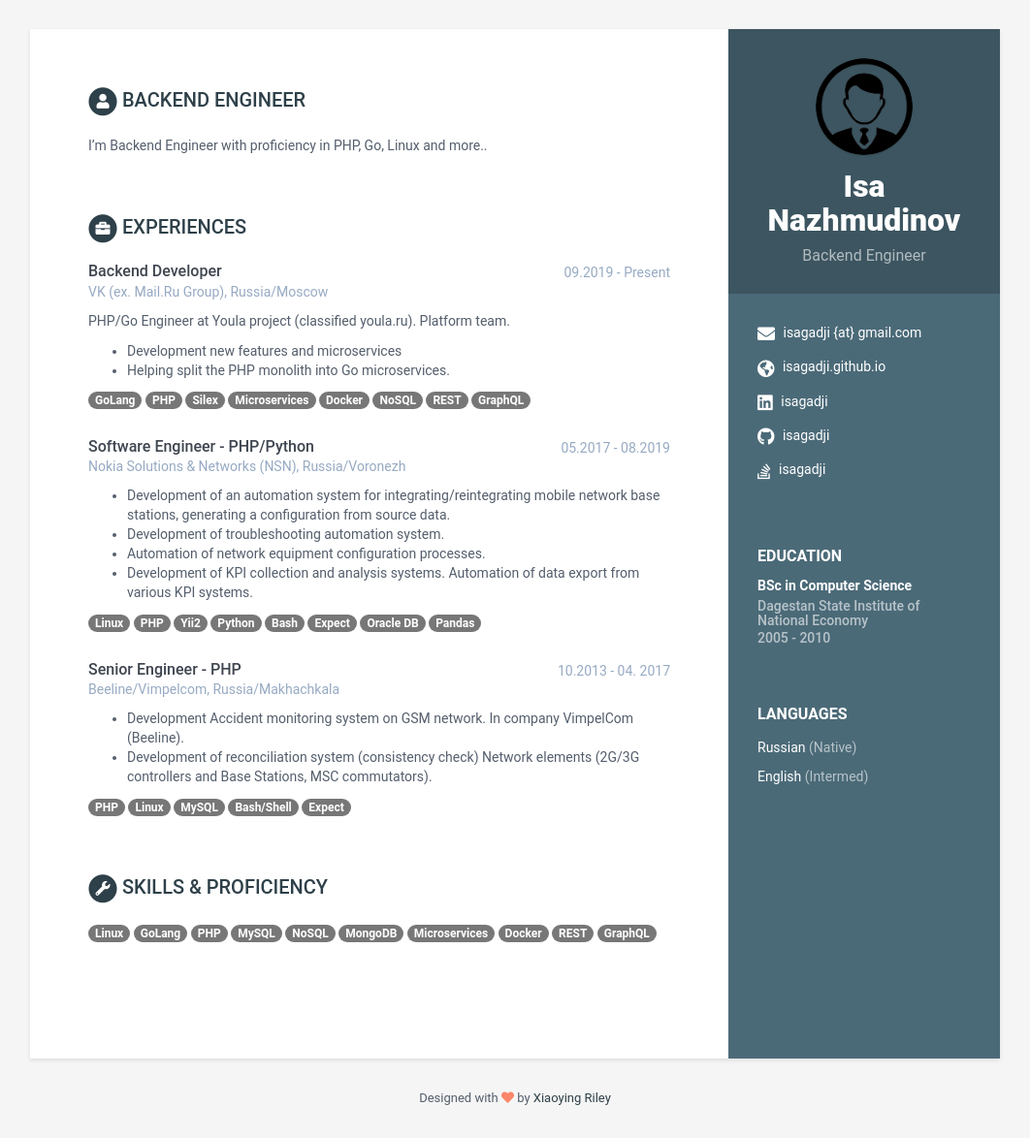
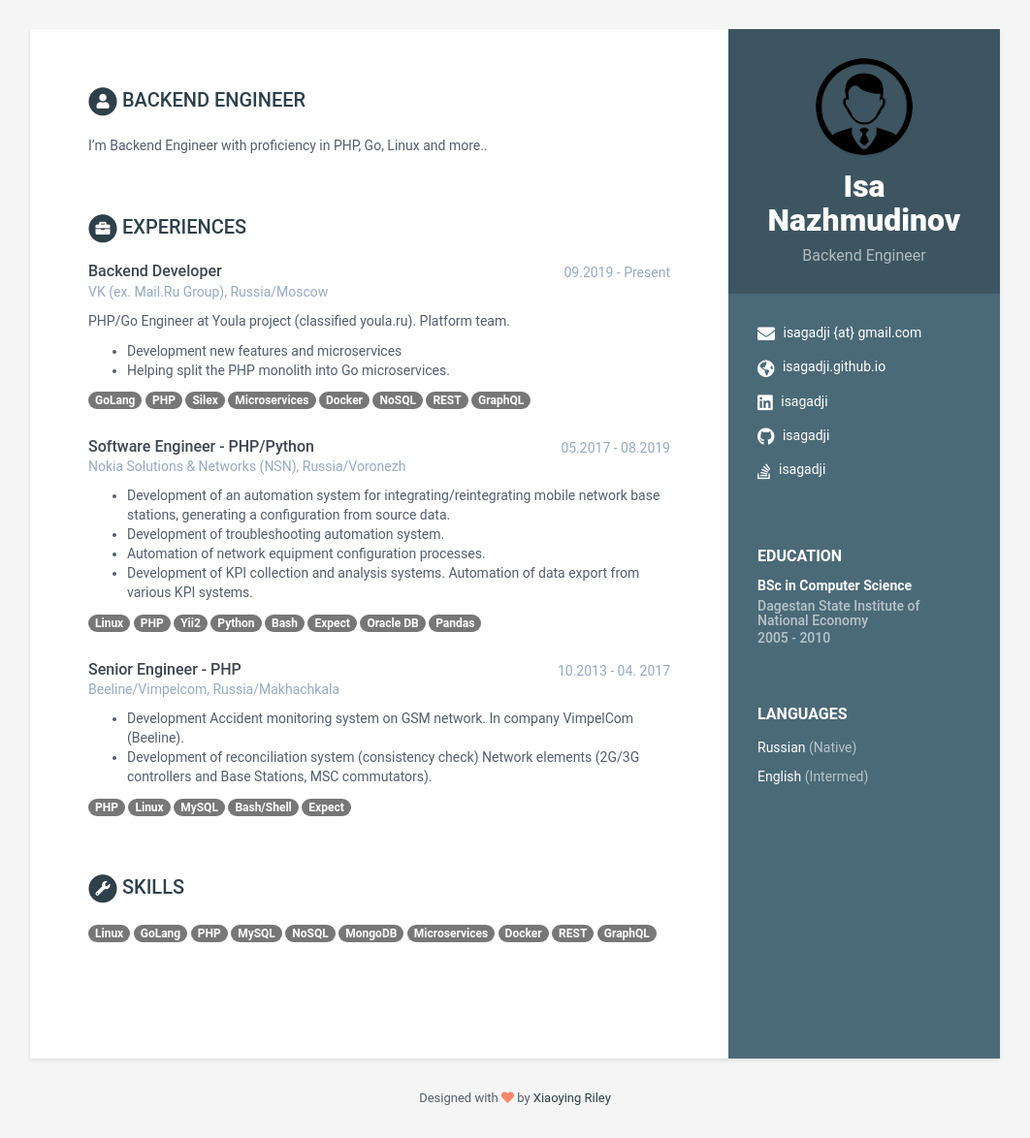
Before and after one commit to isagadji/isa, a Jekyll site: the page built from index.html, in a window 1280 px wide. Shown: the whole page at 97% size, without its empty margins (109-1171 px from the left). Built offline with Jekyll 4.4.1, drawn with Linux system fonts in a browser that asks for light colours.

Commit message:
some changes

```diff
--- a/_data/data.yml
+++ b/_data/data.yml
@@ -101,7 +101,7 @@ experiences:
         - Expect
 
 skills:
-    title: Skills &amp; Proficiency
+    title: Skills # &amp; Proficiency
 
     toolset:
       - name: Linux
```
